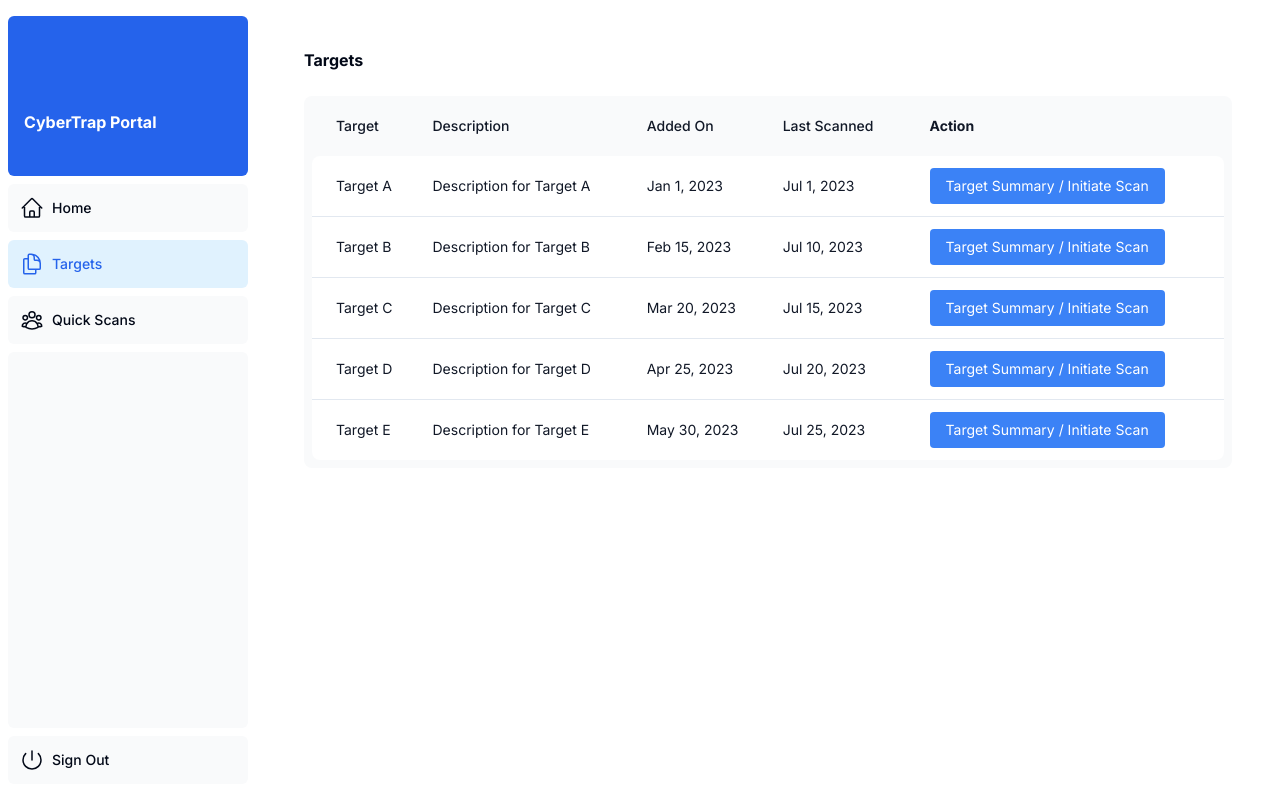
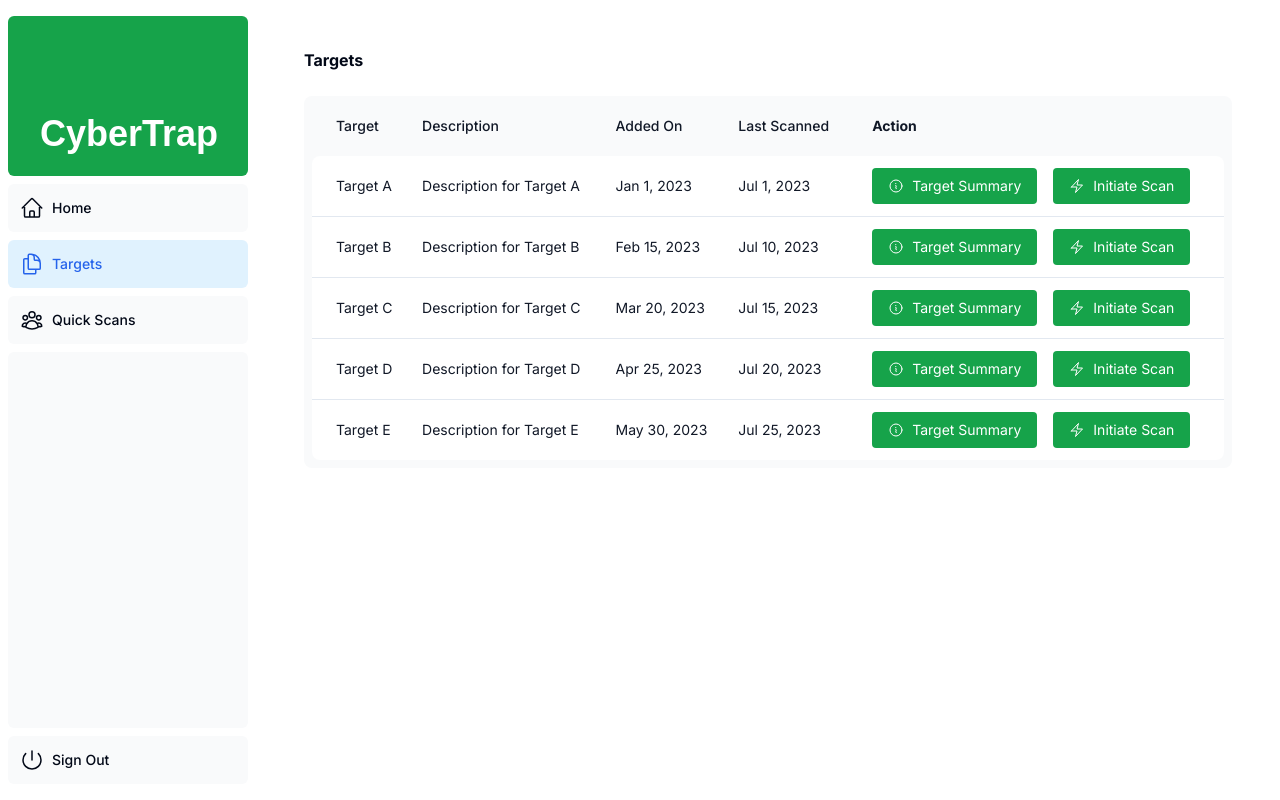
Before and after one commit to shannevie/unofficial_cybertrap, a Next.js app in the folder frontend/: page /dashboard/targets in a window 1280 px wide. Built offline with nearby package versions, Linux system fonts and the light colour scheme; a web font is replaced by a local one.

Commit message:
chore: update colour schem, target buttons and logo

```diff
--- a/frontend/app/dashboard/targets/page.tsx
+++ b/frontend/app/dashboard/targets/page.tsx
@@ -1,43 +1,4 @@
 import TargetsTable from "@/app/ui/targets/table";
-
-const sampleTargets = [
-    {
-      id: '1',
-      target: 'Target A',
-      description: 'Description for Target A',
-      addedOn: '2023-01-01T00:00:00Z',
-      lastScanned: '2023-07-01T00:00:00Z',
-    },
-    {
-      id: '2',
-      target: 'Target B',
-      description: 'Description for Target B',
-      addedOn: '2023-02-15T00:00:00Z',
-      lastScanned: '2023-07-10T00:00:00Z',
-    },
-    {
-      id: '3',
-      target: 'Target C',
-      description: 'Description for Target C',
-      addedOn: '2023-03-20T00:00:00Z',
-      lastScanned: '2023-07-15T00:00:00Z',
-    },
-    {
-      id: '4',
-      target: 'Target D',
-      description: 'Description for Target D',
-      addedOn: '2023-04-25T00:00:00Z',
-      lastScanned: '2023-07-20T00:00:00Z',
-    },
-    {
-      id: '5',
-      target: 'Target E',
-      description: 'Description for Target E',
-      addedOn: '2023-05-30T00:00:00Z',
-      lastScanned: '2023-07-25T00:00:00Z',
-    },
-  ];
-
 
 export default function Targets() {
     return (
--- a/frontend/app/page.tsx
+++ b/frontend/app/page.tsx
@@ -2,37 +2,39 @@ import AcmeLogo from '@/app/ui/acme-logo';
 import { ArrowRightIcon } from '@heroicons/react/24/outline';
 import Link from 'next/link';
 import { lusitana } from '@/app/ui/fonts';
+import Grab from './ui/grab.png'
 import Image from 'next/image';
 
 export default function Page() {
   return (
     <main className="flex min-h-screen flex-col p-6">
-      <div className="flex h-20 shrink-0 items-end rounded-lg bg-blue-500 p-4 md:h-52">
+      <div className="flex h-20 shrink-0 items-end rounded-lg bg-green-500 p-4 md:h-52">
         <AcmeLogo />
       </div>
       <div className="mt-4 flex grow flex-col gap-4 md:flex-row">
-        <div className="flex flex-col justify-center gap-6 rounded-lg bg-gray-50 px-6 py-10 md:w-2/5 md:px-20">
+        <div className="flex flex-col justify-center gap-6 rounded-lg bg-gray-50 px-6 py-10 md:w-3/5 md:px-20">
         <p className={`${lusitana.className} text-xl text-gray-800 md:text-3xl md:leading-normal`}>
-            <strong>Welcome to CyberTrap, </strong> a one-stop platform for{' '}
-            <span className="text-blue-500">
+            <strong>Welcome to CyberTrap, </strong> your a platform for{' '}
+            <span className="text-green-500">
               Adversarial Simulation Automation
             </span> and{' '}
-            <span className="text-blue-500">
+            <span className="text-green-500">
               Vulnerability Scanning
             </span>.
           </p>
           <Link
             href="/login"
-            className="flex items-center gap-5 self-start rounded-lg bg-blue-500 px-6 py-3 text-sm font-medium text-white transition-colors hover:bg-blue-400 md:text-base"
+            className="flex items-center gap-5 self-start rounded-lg bg-green-500 px-6 py-3 text-sm font-medium text-white transition-colors hover:bg-green-400 md:text-base"
           >
             <span>Log in</span> <ArrowRightIcon className="w-5 md:w-6" />
           </Link>
         </div>
-        <div className="flex items-center justify-center p-6 md:w-3/5 md:px-28 md:py-12">
-            <Image
-            src="/hero-desktop.png"
-            width={560}
-            height={620}
+
+        <div className="flex items-center justify-center p-6 md:w-4/5 ">
+          <Image
+            src = {Grab}
+            // width={560}
+            // height={720}
             className="hidden md:block"
             alt="Screenshots of the dashboard project showing desktop version"
           />
--- a/frontend/app/ui/acme-logo.tsx
+++ b/frontend/app/ui/acme-logo.tsx
@@ -1,4 +1,4 @@
-import { GlobeAltIcon } from '@heroicons/react/24/outline';
+import { CubeTransparentIcon } from '@heroicons/react/24/outline';
 import { lusitana } from '@/app/ui/fonts';
 
 export default function AcmeLogo() {
@@ -6,8 +6,8 @@ export default function AcmeLogo() {
     <div
       className={`${lusitana.className} flex flex-row items-center leading-none text-white`}
     >
-      <GlobeAltIcon className="h-12 w-12 rotate-[15deg]" />
-      <p className="text-[44px]">Acme</p>
+      <CubeTransparentIcon className="h-12 w-12 mx-2 rotate-[15deg]" />
+      <p className="text-[36px]">CyberTrap</p>
     </div>
   );
 }
--- a/frontend/app/ui/dashboard/sidenav.tsx
+++ b/frontend/app/ui/dashboard/sidenav.tsx
@@ -7,19 +7,18 @@ export default function SideNav() {
   return (
     <div className="flex h-full flex-col px-3 py-4 md:px-2">
       <Link
-        className="mb-2 flex h-20 items-end justify-start rounded-md bg-blue-600 p-4 md:h-40"
+        className="mb-2 flex h-20 items-end justify-start rounded-md bg-green-600 p-4 md:h-40"
         href="/"
       >
         <div className="w-32 h-[50px] font-bold text-white md:w-40">
-          {/* <AcmeLogo /> */}
-          CyberTrap Portal
+          <AcmeLogo />
         </div>
       </Link>
       <div className="flex grow flex-row justify-between space-x-2 md:flex-col md:space-x-0 md:space-y-2">
         <NavLinks />
         <div className="hidden h-auto w-full grow rounded-md bg-gray-50 md:block"></div>
         <form>
-          <button className="flex h-[48px] w-full grow items-center justify-center gap-2 rounded-md bg-gray-50 p-3 text-sm font-medium hover:bg-sky-100 hover:text-blue-600 md:flex-none md:justify-start md:p-2 md:px-3">
+          <button className="flex h-[48px] w-full grow items-center justify-center gap-2 rounded-md bg-gray-50 p-3 text-sm font-medium hover:bg-sky-100 hover:text-green-600 md:flex-none md:justify-start md:p-2 md:px-3">
             <PowerIcon className="w-6" />
             <div className="hidden md:block">Sign Out</div>
           </button>
--- a/frontend/app/ui/scans/table.tsx
+++ b/frontend/app/ui/scans/table.tsx
@@ -136,7 +136,7 @@ export default async function ScansTable({
                   <td className="whitespace-nowrap py-3 pl-6 pr-3">
                     <button
                       onClick={() => handleViewDetails(scans.target)}
-                      className="bg-blue-500 text-white px-4 py-2 rounded">
+                      className="bg-green-600 text-white px-4 py-2 rounded">
                         Show Full Summary
                     </button>
                     {/* <div className="flex justify-end gap-3">
--- a/frontend/app/ui/targets/table.tsx
+++ b/frontend/app/ui/targets/table.tsx
@@ -4,6 +4,7 @@
 import { formatDateToLocal } from '@/app/lib/utils';
 import { fetchFilteredInvoices } from '@/app/lib/data';
 import { useRouter } from 'next/navigation';
+import { InformationCircleIcon, BoltIcon} from '@heroicons/react/24/outline';
 
 export default async function TargetsTable({
   query,
@@ -126,14 +127,27 @@ export default async function TargetsTable({
                     {formatDateToLocal(target.lastScanned)}
                   </td>
                   <td className="whitespace-nowrap py-3 pl-6 pr-3">
-                        <button
-                          onClick={() => handleViewDetails(targets.target)}
-                          className="bg-blue-500 text-white px-4 py-2 rounded">
-                            Target Summary / Initiate Scan
-                        </button>
-                      {/* <UpdateInvoice id={target.id} />
-                      <DeleteInvoice id={target.id} /> */}
+                    <div className="flex space-x-4">  {/* Flex container for buttons */}
+                      <button
+                        onClick={() => handleViewDetails(target.target)}
+                        className="bg-green-600 text-white px-4 py-2 rounded flex items-center gap-2"
+                      >
+                        <InformationCircleIcon className="h-4 w-4 text-white" />
+                        <span>Target Summary</span>
+                      </button>
+                      <button
+                        onClick={() => handleViewDetails(target.target)}
+                        className="bg-green-600 text-white px-4 py-2 rounded flex items-center gap-2"
+                      >
+                        <BoltIcon className="h-4 w-4 text-white" />
+                        <span>Initiate Scan</span>
+                      </button>
+                    </div>
+                    {/* <UpdateInvoice id={target.id} />
+                    <DeleteInvoice id={target.id} /> */}
                   </td>
+
+
                 </tr>
               ))}
             </tbody>
```
Also changed, not shown: frontend/app/ui/grab.png (added).
